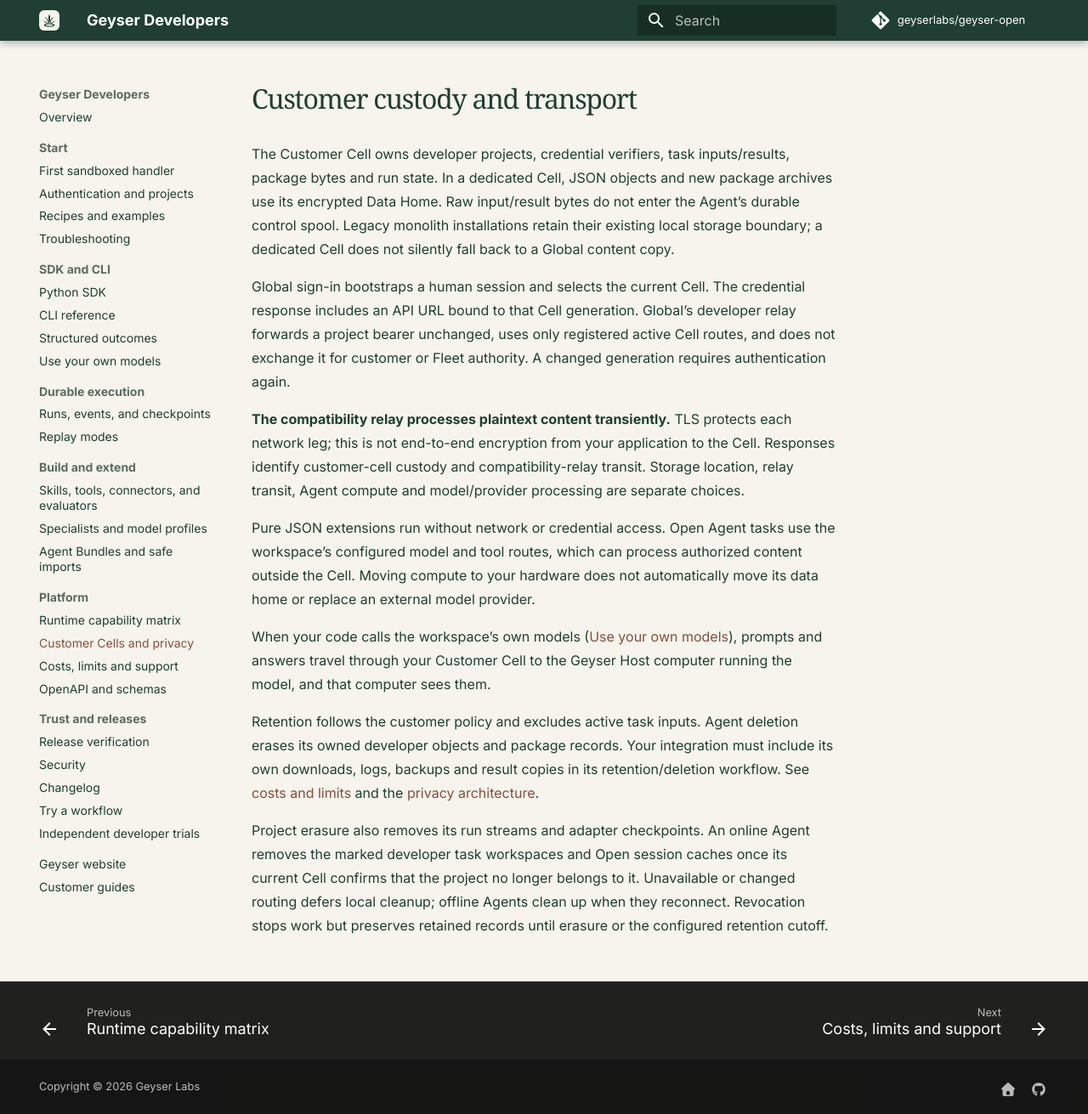
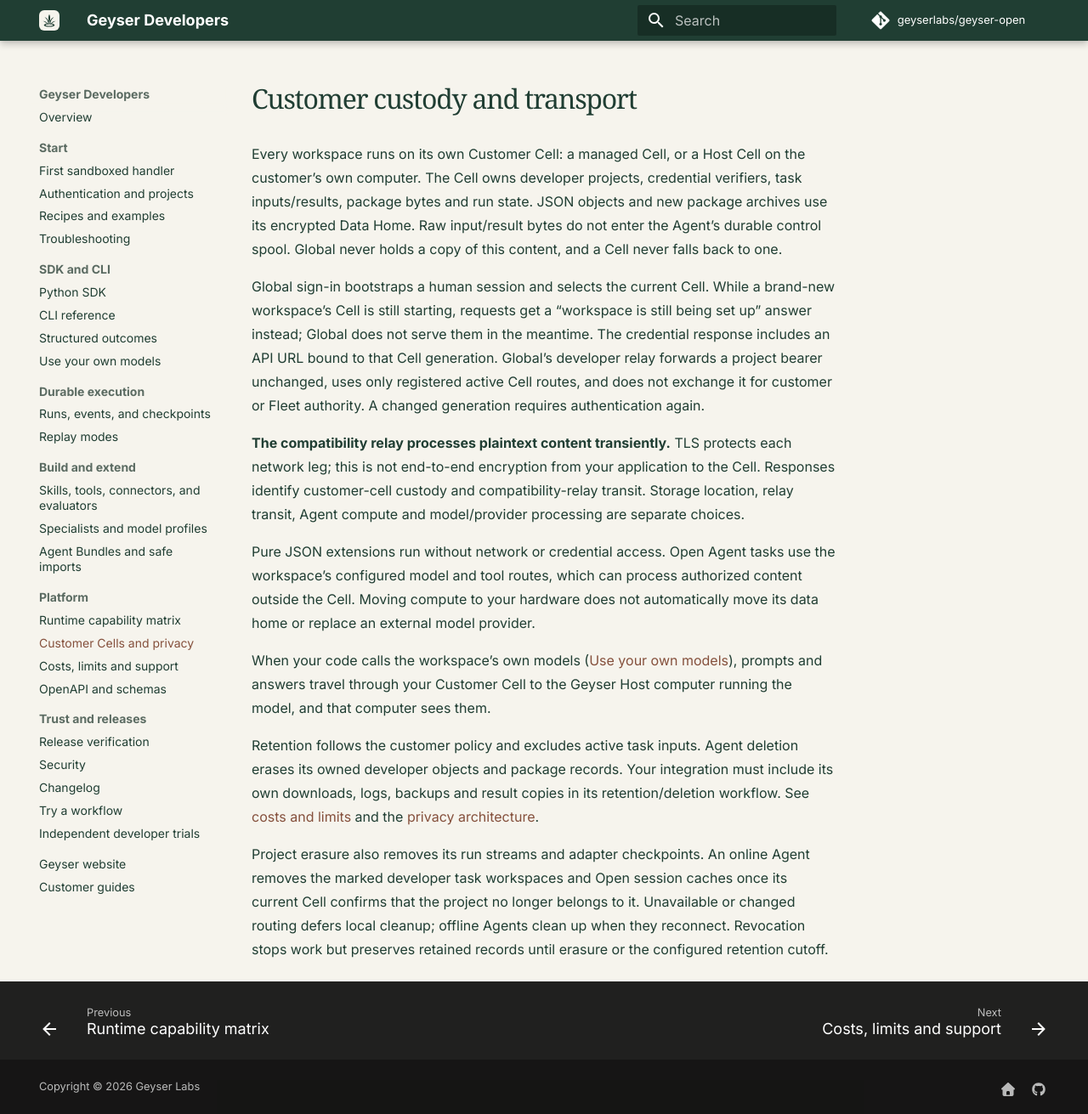
Before and after one commit to geyserlabs/geyser-open, an MkDocs documentation site: the page built from docs/cells-privacy.md, in a window 1280 px wide and 1311 px high. Shown: the whole window at 85% size. Built offline with MkDocs 1.6.1 and Material for MkDocs 9.7.7, drawn with Linux system fonts in a browser that asks for light colours; comment, search, counter and statistics services are not loaded; the version menu is left out.

Commit message:
cells-privacy: every workspace has its own Cell; no legacy monolith (#60)
Drop the "legacy monolith installations" and "dedicated Cell" wording.
Every workspace runs on its own Customer Cell (managed, or a Host Cell
on the customer's own computer), Global never holds a copy of its
content, and a workspace whose Cell is still starting is told it is
still being set up rather than being served by Global.

Co-authored-by: jpsym <jed@symmetri.com>
Co-authored-by: Claude Opus 5.5 <noreply@anthropic.com>

```diff
--- a/docs/cells-privacy.md
+++ b/docs/cells-privacy.md
@@ -1,8 +1,8 @@
 # Customer custody and transport
 
-The Customer Cell owns developer projects, credential verifiers, task inputs/results, package bytes and run state. In a dedicated Cell, JSON objects and new package archives use its encrypted Data Home. Raw input/result bytes do not enter the Agent’s durable control spool. Legacy monolith installations retain their existing local storage boundary; a dedicated Cell does not silently fall back to a Global content copy.
+Every workspace runs on its own Customer Cell: a managed Cell, or a Host Cell on the customer’s own computer. The Cell owns developer projects, credential verifiers, task inputs/results, package bytes and run state. JSON objects and new package archives use its encrypted Data Home. Raw input/result bytes do not enter the Agent’s durable control spool. Global never holds a copy of this content, and a Cell never falls back to one.
 
-Global sign-in bootstraps a human session and selects the current Cell. The credential response includes an API URL bound to that Cell generation. Global’s developer relay forwards a project bearer unchanged, uses only registered active Cell routes, and does not exchange it for customer or Fleet authority. A changed generation requires authentication again.
+Global sign-in bootstraps a human session and selects the current Cell. While a brand-new workspace’s Cell is still starting, requests get a “workspace is still being set up” answer instead; Global does not serve them in the meantime. The credential response includes an API URL bound to that Cell generation. Global’s developer relay forwards a project bearer unchanged, uses only registered active Cell routes, and does not exchange it for customer or Fleet authority. A changed generation requires authentication again.
 
 **The compatibility relay processes plaintext content transiently.** TLS protects each network leg; this is not end-to-end encryption from your application to the Cell. Responses identify customer-cell custody and compatibility-relay transit. Storage location, relay transit, Agent compute and model/provider processing are separate choices.
 
```
